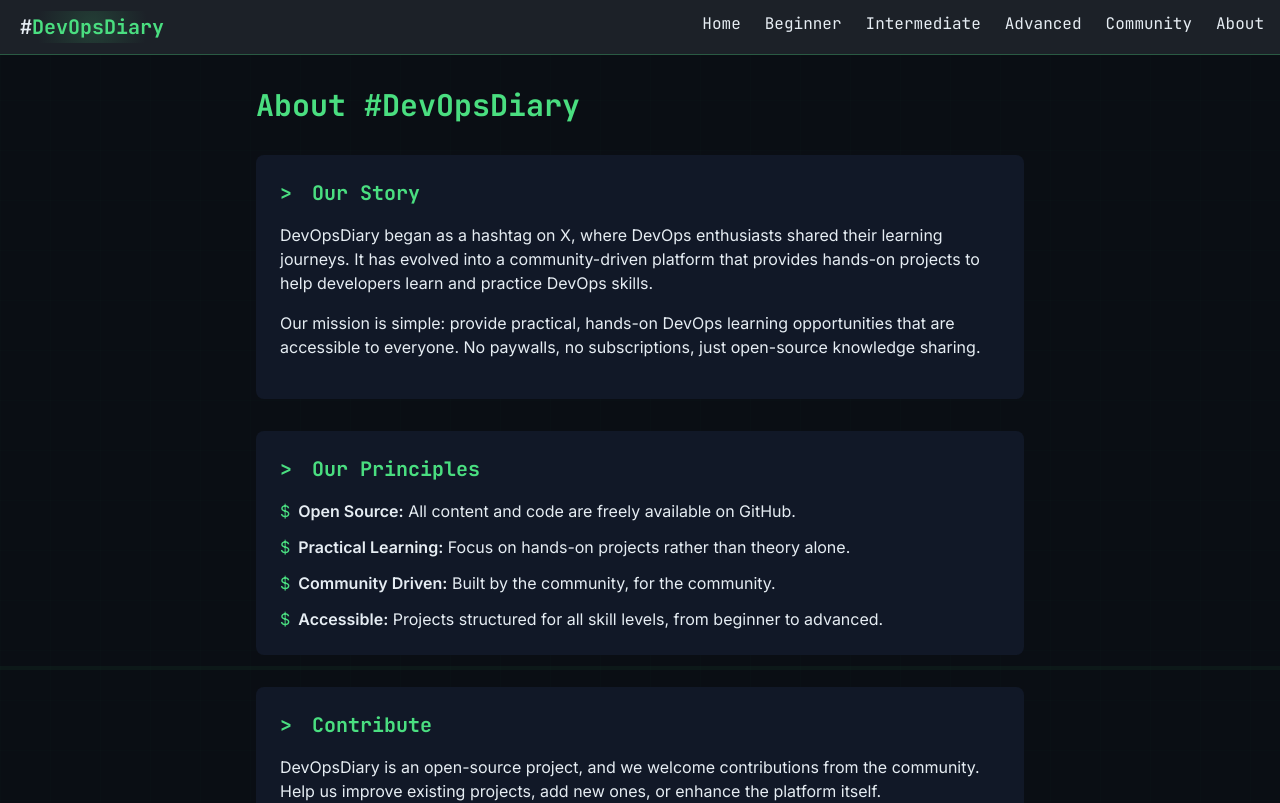
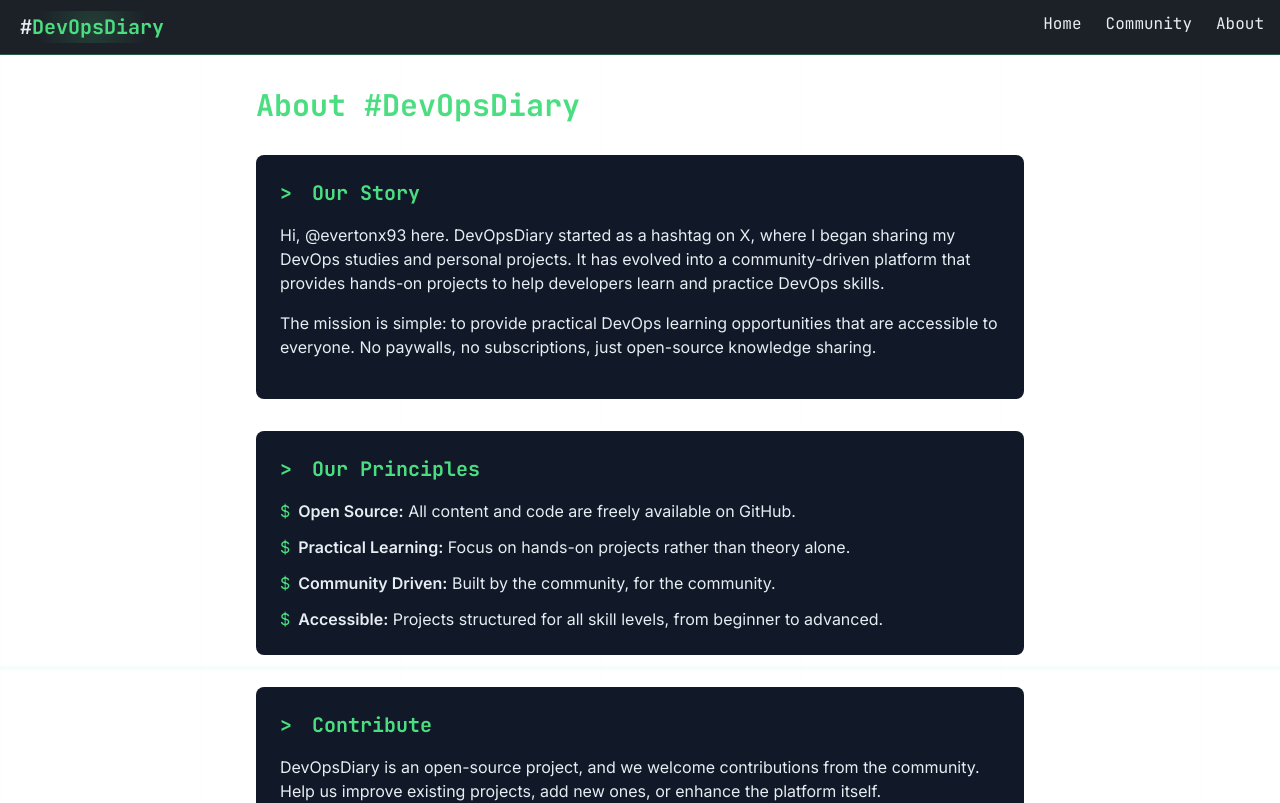
Before and after one commit to everton-tenorio/DevOpsDiary, a Vue app: page /about in a window 1280 px wide. Shown: the top 803 px of the page. Built offline with nearby package versions, Linux system fonts and the light colour scheme.

Commit message:
style: finalized!

```diff
--- a/src/App.vue
+++ b/src/App.vue
@@ -1,5 +1,5 @@
 <template>
-  <div class="bg-terminal-black text-terminal-white min-h-screen flex flex-col font-sans relative overflow-hidden">
+  <div class="bg-white min-h-screen flex flex-col font-sans relative overflow-hidden">
     <!-- Background Grid Pattern -->
     <div class="absolute inset-0 bg-grid-pattern bg-grid opacity-10 pointer-events-none"></div>
 
@@ -25,7 +25,7 @@ import Footer from './components/Footer.vue';
 body {
   font-family: 'Inter', sans-serif;
   background-color: #0A0E14;
-  color: #E6EDF3;
+  color: #000000a2;
   margin: 0;
   padding: 0;
 }
--- a/src/components/Header.vue
+++ b/src/components/Header.vue
@@ -63,9 +63,6 @@ const isMenuOpen = ref(false);
 
 const navLinks = [
   { name: 'Home', path: '/' },
-  { name: 'Beginner', path: '/beginner' },
-  { name: 'Intermediate', path: '/intermediate' },
-  { name: 'Advanced', path: '/advanced' },
   { name: 'Community', path: '/community' },
   { name: 'About', path: '/about' }
 ];
--- a/src/components/ProjectCard.vue
+++ b/src/components/ProjectCard.vue
@@ -1,5 +1,5 @@
 <template>
-  <div class="bg-terminal-black-light border border-terminal-green/20 rounded-lg overflow-hidden h-full flex flex-col transition-all duration-300 transform hover:scale-102 hover:border-terminal-green/60 group">
+  <div class="bg-terminal-black border border-terminal-green/20 rounded-lg overflow-hidden h-full flex flex-col transition-all duration-300 transform hover:scale-102 hover:border-terminal-green/60 group">
     <!-- Header with difficulty indicator -->
     <div class="px-5 py-4 flex items-center justify-between border-b border-terminal-green/20">
       <h3 class="text-lg font-mono font-bold text-terminal-white group-hover:text-terminal-green transition-colors duration-200">
@@ -69,4 +69,6 @@ const props = defineProps({
   --tw-scale-x: 1.02;
   --tw-scale-y: 1.02;
 }
+
+span { color: #E6EDF3 }
 </style>
--- a/src/pages/About.vue
+++ b/src/pages/About.vue
@@ -2,22 +2,19 @@
   <div class="max-w-3xl mx-auto">
     <h1 class="text-3xl font-mono font-bold text-terminal-green mb-8">About #DevOpsDiary</h1>
 
-    <div class="bg-gray-900 p-6 rounded-lg mb-8">
+    <div class="bg-gray-900 text-[#E6EDF3] p-6 rounded-lg mb-8">
       <h2 class="text-xl font-mono font-bold text-terminal-green mb-4">
         <span class="text-terminal-green mr-2">></span> Our Story
       </h2>
       <p class="mb-4">
-        DevOpsDiary began as a hashtag on X, where DevOps enthusiasts shared their learning journeys.
-        It has evolved into a community-driven platform that provides hands-on projects to help developers
-        learn and practice DevOps skills.
+        Hi, @evertonx93 here. DevOpsDiary started as a hashtag on X, where I began sharing my DevOps studies and personal projects. It has evolved into a community-driven platform that provides hands-on projects to help developers learn and practice DevOps skills.
       </p>
       <p class="mb-4">
-        Our mission is simple: provide practical, hands-on DevOps learning opportunities that are accessible to everyone.
-        No paywalls, no subscriptions, just open-source knowledge sharing.
+        The mission is simple: to provide practical DevOps learning opportunities that are accessible to everyone. No paywalls, no subscriptions, just open-source knowledge sharing.
       </p>
     </div>
 
-    <div class="bg-gray-900 p-6 rounded-lg mb-8">
+    <div class="bg-gray-900 text-[#E6EDF3] p-6 rounded-lg mb-8">
       <h2 class="text-xl font-mono font-bold text-terminal-green mb-4">
         <span class="text-terminal-green mr-2">></span> Our Principles
       </h2>
@@ -41,7 +38,7 @@
       </ul>
     </div>
 
-    <div class="bg-gray-900 p-6 rounded-lg mb-8">
+    <div class="bg-gray-900 p-6 text-[#E6EDF3] rounded-lg mb-8">
       <h2 class="text-xl font-mono font-bold text-terminal-green mb-4">
         <span class="text-terminal-green mr-2">></span> Contribute
       </h2>
@@ -58,7 +55,7 @@
       </a>
     </div>
 
-    <div class="bg-gray-900 p-6 rounded-lg">
+    <div class="bg-gray-900 p-6 text-[#E6EDF3] rounded-lg">
       <h2 class="text-xl font-mono font-bold text-terminal-green mb-4">
         <span class="text-terminal-green mr-2">></span> Support the Project
       </h2>
--- a/src/pages/Community.vue
+++ b/src/pages/Community.vue
@@ -2,7 +2,7 @@
   <div class="max-w-4xl mx-auto">
     <h1 class="text-3xl font-mono font-bold text-terminal-green mb-8">Community Projects</h1>
 
-    <div class="bg-gray-900 p-6 rounded-lg mb-8">
+    <div class="bg-gray-900 text-[#E6EDF3] p-6 rounded-lg mb-8">
       <h2 class="text-xl font-mono font-bold text-terminal-green mb-4">
         Join the #DevOpsDiary Community
       </h2>
@@ -57,7 +57,7 @@
             Submitted by <span class="text-terminal-white">@{{ submission.username }}</span>
           </div>
 
-          <p class="mb-4">{{ submission.description }}</p>
+          <p class="mb-4 text-[#E6EDF3]">{{ submission.description }}</p>
 
           <div class="flex space-x-4">
             <a :href="submission.githubUrl" target="_blank" class="text-terminal-green hover:underline flex items-center">
--- a/src/pages/Home.vue
+++ b/src/pages/Home.vue
@@ -1,7 +1,7 @@
 <template>
   <div class="flex flex-col items-center text-center">
     <!-- Hero Section -->
-    <div class="w-full max-w-4xl py-16 px-4">
+    <div class="w-full max-w-4xl py-10 px-4">
       <h1 class="text-4xl md:text-6xl font-mono font-bold text-terminal-green mb-8">
         #DevOpsDiary
       </h1>
@@ -27,17 +27,17 @@
         <h2 class="text-2xl font-mono font-bold text-terminal-green mb-4">How It Works</h2>
 
         <div class="grid grid-cols-1 md:grid-cols-3 gap-6 mt-8">
-          <div class="flex flex-col items-center">
+          <div class="flex flex-col items-center info-project">
             <div class="text-4xl text-terminal-green mb-4">01</div>
             <p>Pick a project that matches your skill level</p>
           </div>
 
-          <div class="flex flex-col items-center">
+          <div class="flex flex-col items-center info-project">
             <div class="text-4xl text-terminal-green mb-4">02</div>
             <p>Build the project following the step-by-step guide</p>
           </div>
 
-          <div class="flex flex-col items-center">
+          <div class="flex flex-col items-center info-project">
             <div class="text-4xl text-terminal-green mb-4">03</div>
             <p>Share on GitHub or X with #DevOpsDiary</p>
           </div>
@@ -65,3 +65,19 @@ const levels = [
   { name: 'Advanced', path: '/advanced' }
 ];
 </script>
+
+<style scoped>
+.info-project{ color: #E6EDF3 }
+
+.terminal-button {
+  background: #ffffffd2;
+  border-radius: 30px;
+  font-weight: bold;
+}
+
+.terminal-button:hover {
+  background:#4ade80;
+  border-radius: 30px;
+  font-weight: bold;
+}
+</style>
--- a/src/pages/ProjectDetail.vue
+++ b/src/pages/ProjectDetail.vue
@@ -36,7 +36,7 @@
       </div>
 
       <!-- Project Content -->
-      <div class="bg-gray-900 p-6 rounded-lg mb-8">
+      <div class="bg-gray-900 text-[#E6EDF3] p-6 rounded-lg mb-8">
         <h2 class="text-xl font-mono font-bold text-terminal-green mb-4">Overview</h2>
         <p class="mb-6">{{ project.overview }}</p>
 
@@ -78,7 +78,7 @@
       </div>
 
       <!-- Submission -->
-      <div class="bg-gray-900 p-6 rounded-lg mb-8">
+      <div class="bg-gray-900 text-[#E6EDF3] p-6 rounded-lg mb-8">
         <h2 class="text-xl font-mono font-bold text-terminal-green mb-4">Submit Your Solution</h2>
         <p class="mb-4">
           Completed this project? Share your solution with the community!
@@ -106,7 +106,7 @@
         </div>
       </div>
 
-      <!-- Community Solutions -->
+      <!-- Community Solutions --
       <div class="bg-gray-900 p-6 rounded-lg">
         <h2 class="text-xl font-mono font-bold text-terminal-green mb-4">Community Solutions</h2>
         <p v-if="!project.communitySolutions || project.communitySolutions.length === 0" class="italic text-gray-500">
@@ -125,7 +125,7 @@
             </div>
           </div>
         </div>
-      </div>
+      </div> -->
     </div>
   </div>
 </template>
@@ -305,3 +305,8 @@ onMounted(async () => {
   }
 });
 </script>
+
+
+<style scoped>
+span {color: #E6EDF3}
+</style>
```
Also changed, not shown: src/components/Footer.vue (+2 -2 lines).
